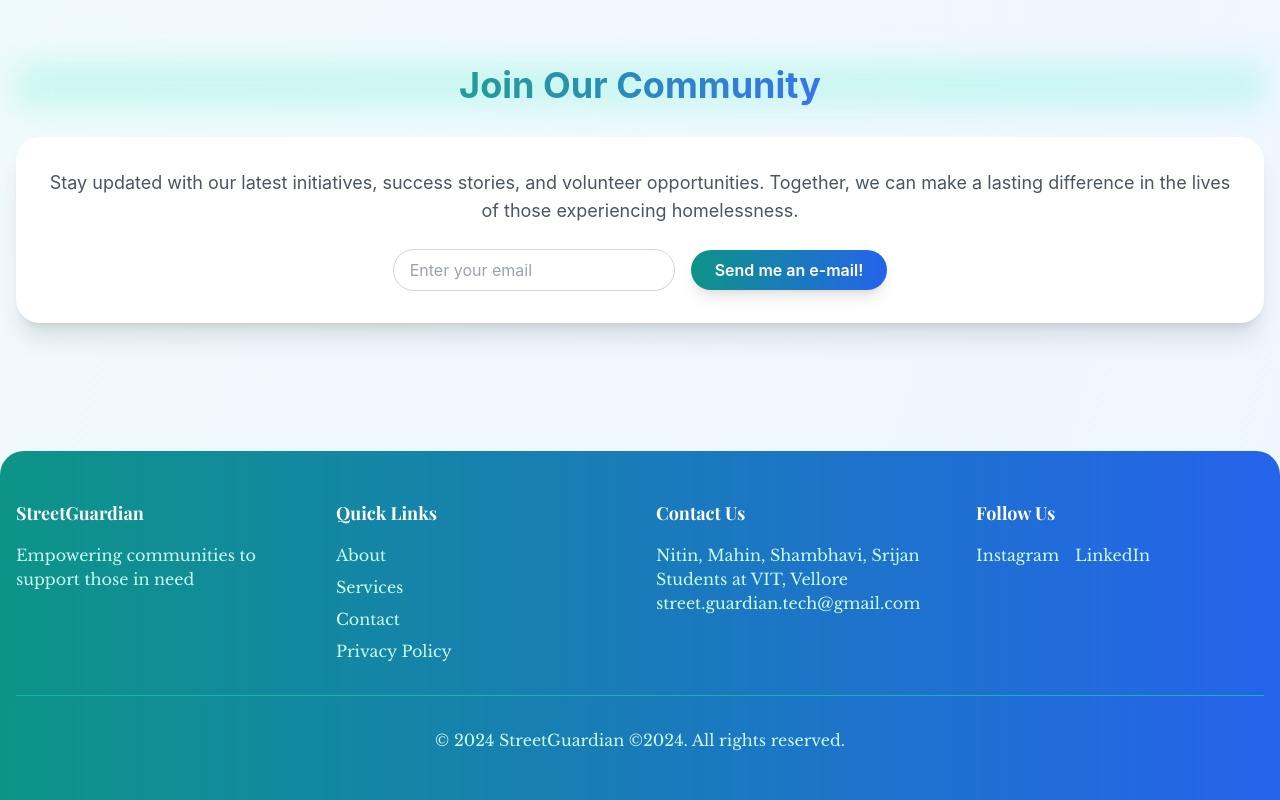
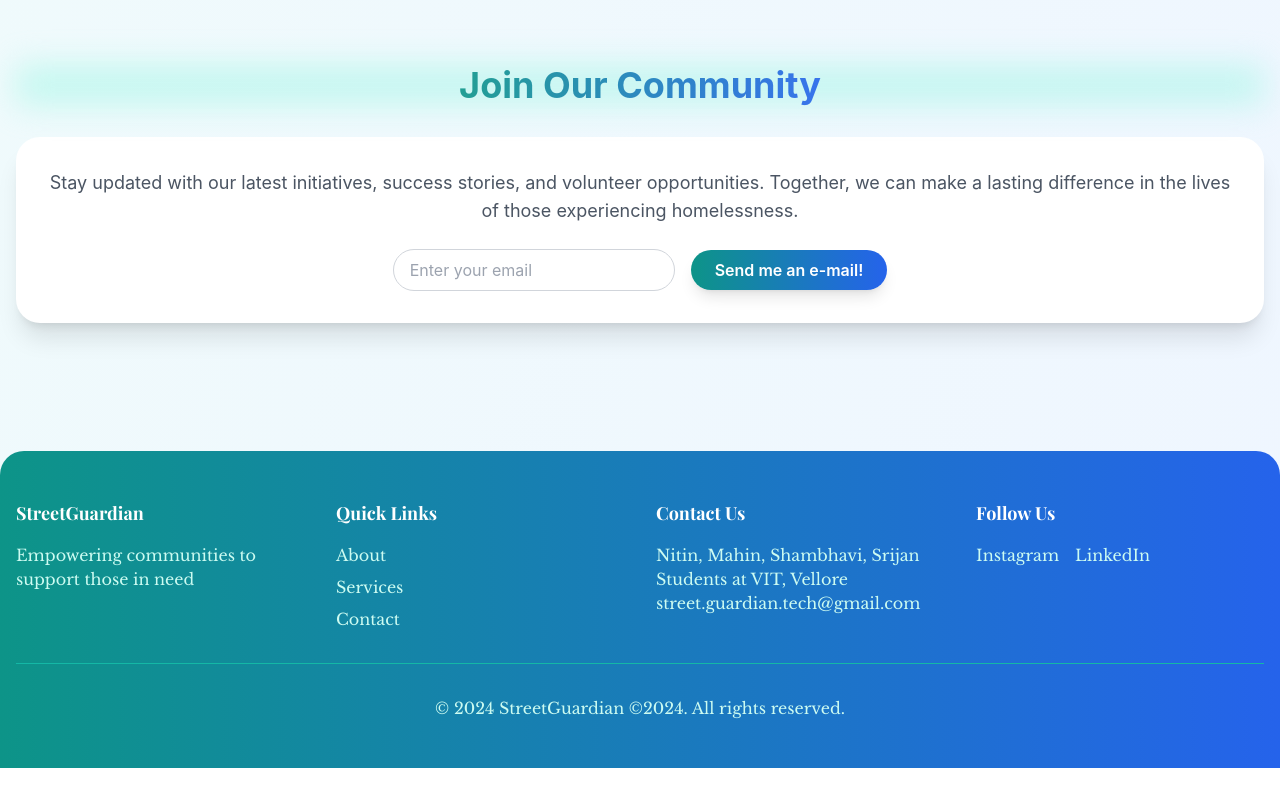
Before and after one commit to NitinTheGreat/StreetGuardian, a Next.js app: page / in a window 1280 px wide. Shown: the part 3363-4163 px from the top of the page. After the commit the page ends 4131 px from the top, so only its background shows below. Built offline with nearby package versions, Linux system fonts and the light colour scheme.

Commit message:
minor changes to footer

```diff
--- a/app/page.jsx
+++ b/app/page.jsx
@@ -336,7 +336,7 @@ const LandingPage = () => {
             <div>
               <h3 className={`text-lg font-bold mb-4 ${playfair.className}`}>Quick Links</h3>
               <ul className="space-y-2">
-                {['About', 'Services', 'Contact', 'Privacy Policy'].map((item) => (
+                {['About', 'Services', 'Contact'].map((item) => (
                   <li key={item}>
                     <a href="#" className={`text-teal-100 hover:text-white transition-colors duration-200 ${libreBaskerville.className}`}>
                       {item}
```
